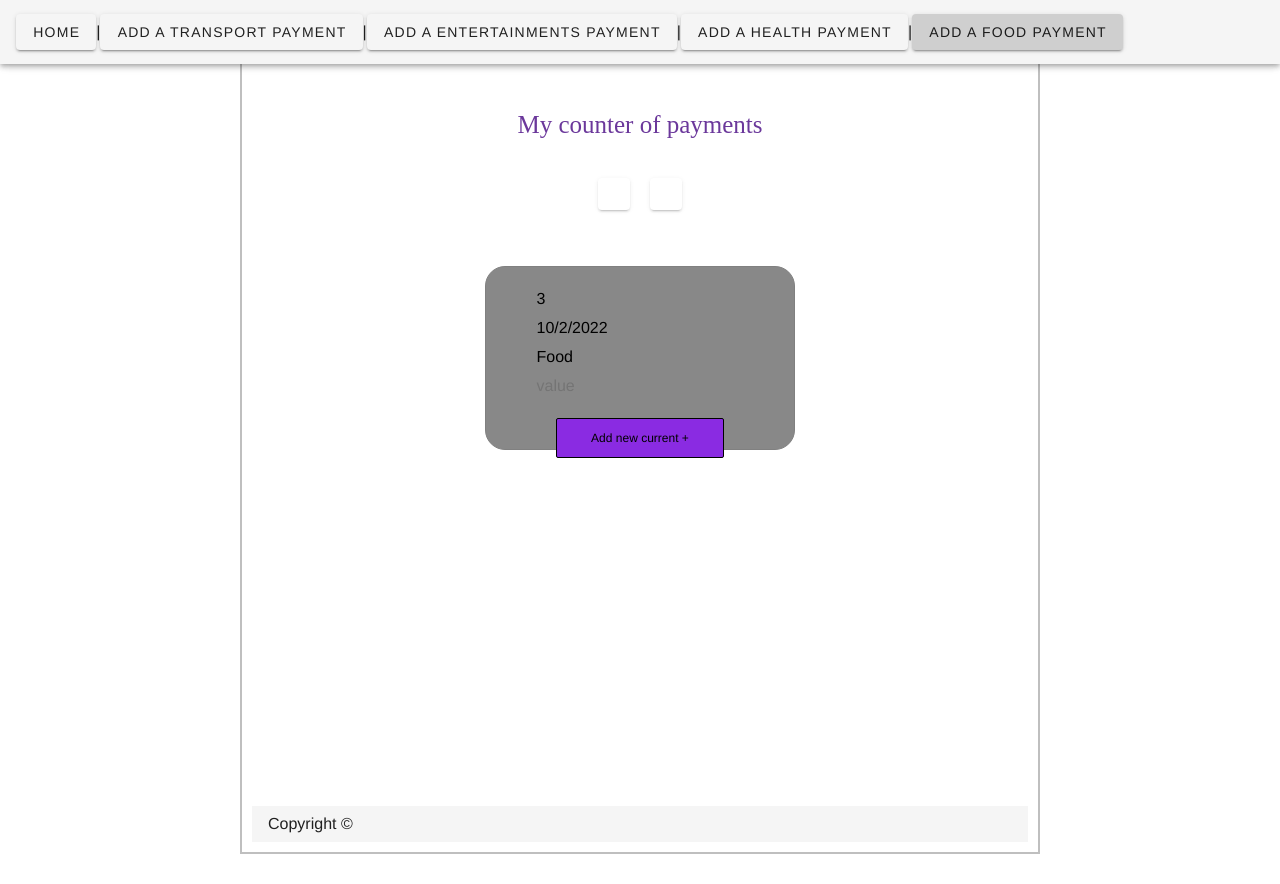
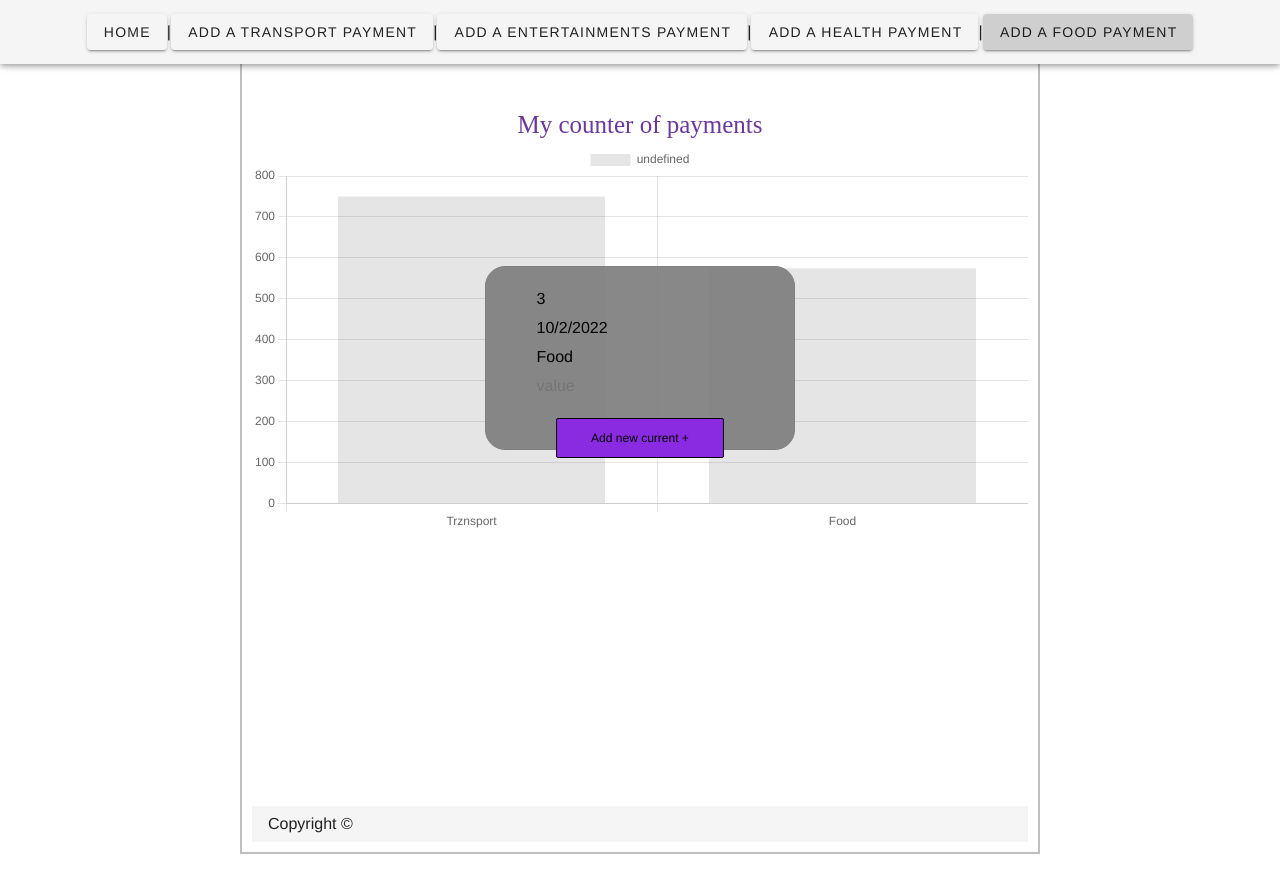
Before and after one commit to IppEvg/Vue, a Vue app in the folder Currentcounter/currentcounter/: page /food/1 in a window 1280 px wide. Built offline with nearby package versions, Linux system fonts and the light colour scheme; the HTML template or start-up script is replaced by a standard one.

Commit message:
Homework 8

```diff
--- a/Currentcounter/currentcounter/package.json
+++ b/Currentcounter/currentcounter/package.json
@@ -8,8 +8,11 @@
     "lint": "vue-cli-service lint"
   },
   "dependencies": {
+    "chart.js": "^3.9.1",
     "core-js": "^3.8.3",
     "vue": "^2.6.14",
+    "vue-chartist": "^3.0.0",
+    "vue-chartjs": "^4.1.2",
     "vue-router": "^3.5.1",
     "vuetify": "^2.6.0",
     "vuex": "^3.6.2"
--- a/Currentcounter/currentcounter/src/App.vue
+++ b/Currentcounter/currentcounter/src/App.vue
@@ -12,12 +12,11 @@
       <div class="name">My counter of payments</div>
       <router-view />
 
-      <div class="text-center">
-        <v-pagination v-model="page" :length="addNumberPage"></v-pagination>
-      </div>
+      <BarChart />
 
 
     </v-main>
+
     <v-footer>
       Copyright &copy;
     </v-footer>
@@ -25,22 +24,34 @@
 </template>
 
 <script>
+import BarChart from './Chart'
+
 
 export default {
+
   name: 'App',
+  components: { BarChart }
+  // props: {
+  //  chartData: {
+  //    type: Object,
+  //  required: true
+  //       hartOptions: {
+  //    type: Object,
+  //    default: () => { }
 
-  data: () => ({
-    //
-  }),
-  computed: {
-    addNumberPage() {
-      if (this.$store.getters.getLength > 5) {
-        let pages = Math.floor(this.$store.getters.getLength / 5);
-        return pages;
-      }
-    }
-  }
-};
+  // }
+
+  //  computed: {
+  //    addNumberPage() {
+  //    if (this.$store.getters.getLength >= 5) {
+  //        this.page = Math.floor(this.$store.getters.getLength / 5);
+  //       return this.page;
+  //     } else {
+  //       return this.page;
+  //     }
+  //   }
+}
+
 </script>
 
 <style lang="scss">
@@ -96,5 +107,11 @@ h1 {
 
 input {
   background-color: rgb(228, 226, 226);
+  font: normal;
+}
+
+.v-toolbar__content,
+.v-toolbar__extension {
+  justify-content: center;
 }
 </style>
--- /dev/null
+++ b/Currentcounter/currentcounter/src/Chart.vue
@@ -0,0 +1,57 @@
+<template>
+    <Bar :chart-options="chartOptions" :chart-data="chartData" :chart-id="chartId" :dataset-id-key="datasetIdKey"
+        :plugins="plugins" :css-classes="cssClasses" :styles="styles" :width="width" :height="height" />
+</template>
+
+<script>
+import { Bar } from 'vue-chartjs'
+import { Chart as ChartJS, Title, Tooltip, Legend, BarElement, CategoryScale, LinearScale } from 'chart.js'
+
+ChartJS.register(Title, Tooltip, Legend, BarElement, CategoryScale, LinearScale)
+
+export default {
+    name: 'BarChart',
+    components: { Bar },
+    props: {
+        chartId: {
+            type: String,
+            default: 'bar-chart'
+        },
+        datasetIdKey: {
+            type: String,
+            default: 'label'
+        },
+        width: {
+            type: Number,
+            default: 400
+        },
+        height: {
+            type: Number,
+            default: 400
+        },
+        cssClasses: {
+            default: '',
+            type: String
+        },
+        styles: {
+            type: Object,
+            default: () => { }
+        },
+        plugins: {
+            type: Object,
+            default: () => { }
+        }
+    },
+    data() {
+        return {
+            chartData: {
+                labels: ['Trznsport', 'Food'],
+                datasets: [{ data: [750, 575] }]
+            },
+            chartOptions: {
+                responsive: true
+            }
+        }
+    }
+}
+</script>
--- a/Currentcounter/currentcounter/src/store/index.js
+++ b/Currentcounter/currentcounter/src/store/index.js
@@ -38,6 +38,9 @@ export default new Vuex.Store({
     },
     redactStr: (state, obj, idx) => {
       state.costList.splice(idx, 1, obj)
+    },
+    showPage: (state, idx1, idx2) => {
+      state.costList.slice(idx1, idx2)
     }
   },
   actions: {
```
Also changed, not shown: 1 other file (tests, documents, lock files or other folders).
